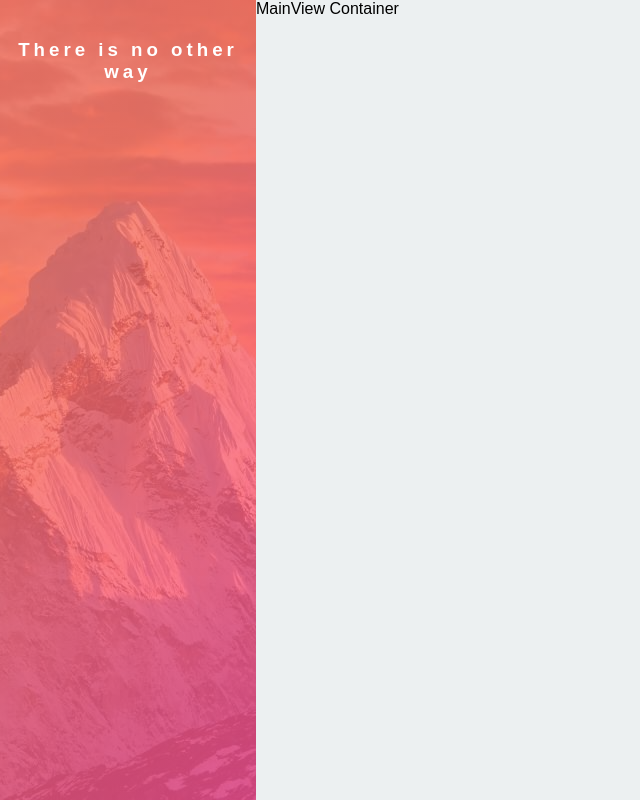
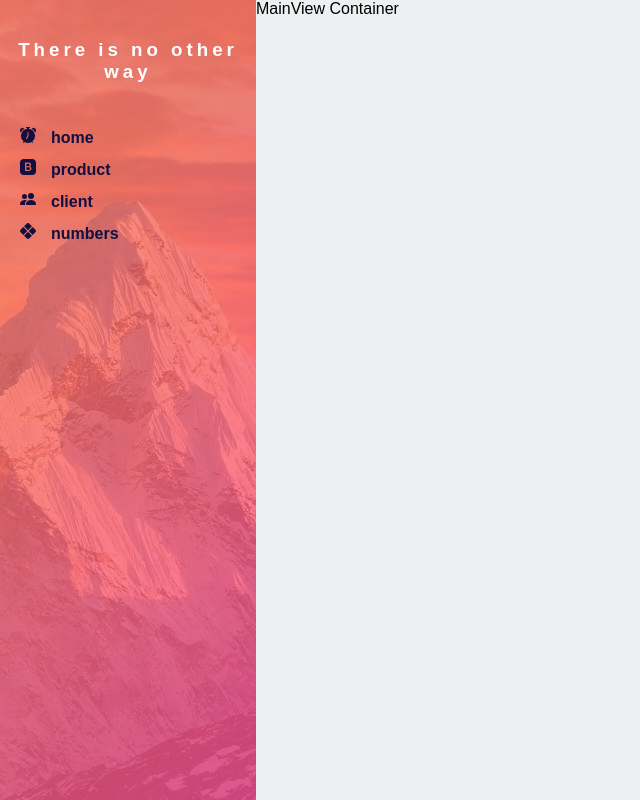
Before and after one commit to Hevertonvp/dashboard, a React (Create React App) app: page / in a window 1280 px wide. Shown: the whole page, without its empty margins (0-640 px from the left). Built offline with nearby package versions, Linux system fonts and the light colour scheme.

Commit message:
estrutura básica da sidebar criada

```diff
--- a/package.json
+++ b/package.json
@@ -10,6 +10,7 @@
     "@testing-library/user-event": "^12.8.3",
     "react": "^17.0.2",
     "react-dom": "^17.0.2",
+    "react-icons": "^4.2.0",
     "react-router-dom": "^5.2.0",
     "react-scripts": "^4.0.3",
     "web-vitals": "^1.1.1"
--- a/src/App.js
+++ b/src/App.js
@@ -2,19 +2,32 @@ import React from 'react'
 import * as s from './App.Styles'
 import Sidebar from './components/Sidebar/Sidebar'
 import MainView from './components/MainView/MainView'
+import { BsFillAlarmFill, BsFillBootstrapFill, BsFillPeopleFill, BsFillXDiamondFill } from "react-icons/bs";
 
 const App = () => {
 
   const backgroundImage = 'img/2808.jpg'
+  const menuItems = [
 
+    { name: "home", to: '/', icon: <BsFillAlarmFill/>, submenuItems: [] },
+    { name: "product", to: '/', icon: <BsFillBootstrapFill/>, submenuItems: [] },
+    { name: "client", to: '/', icon: <BsFillPeopleFill/>, submenuItems: [] },
+    {
+      name: "numbers", to: '/', icon: <BsFillXDiamondFill/>, submenuItems: [
+        { name: "sells", to: "/sells" },
+        { name: "clients range", to: "/clients" },
+        { name: "profit", to: "/profit" }
+      ]
+    },
+  ];
 
   return (
     <s.App>
       <Sidebar
         backgroundImage={backgroundImage}
         header="There is no other way"
+        menuItems={menuItems}
       />
-
       <MainView />
     </s.App>
   );
--- a/src/components/Sidebar/Sidebar.jsx
+++ b/src/components/Sidebar/Sidebar.jsx
@@ -2,11 +2,25 @@ import React from 'react'
 import * as s from './SidebarStyles'
 
 const Sidebar = props => {
-    const { backgroundImage, header } = props
-    const menuItens = ["home", "clients", "blog", "etc, etc"]
-    return (<s.SidebarContainer backgroundImage={backgroundImage}>
-        <s.SidebarHeader>{header}</s.SidebarHeader>
-    </s.SidebarContainer>
+    const {
+        backgroundImage = '',
+        header = '',
+        menuItems = []
+    } = props;
+
+    const menuItemsJSX = menuItems.map((item, index) => {
+        return (
+            <s.MenuItem key={index}>
+                <s.Icon>{item.icon}</s.Icon>
+                <s.Text>{item.name}</s.Text>   {/*tag p com uma string*/}
+            </s.MenuItem>
+        )
+    })
+    return (
+        <s.SidebarContainer backgroundImage={backgroundImage}>
+            <s.SidebarHeader>{header}</s.SidebarHeader>
+            <s.MenuItemContainer>{menuItemsJSX}</s.MenuItemContainer>
+        </s.SidebarContainer>
     )
 }
 export default Sidebar
--- a/src/components/Sidebar/SidebarStyles.jsx
+++ b/src/components/Sidebar/SidebarStyles.jsx
@@ -23,3 +23,19 @@ margin-botton: 10px;
 letter-spacing: 4px;
 color: white;
 `
+export const MenuItemContainer = styled.div`
+
+`
+export const MenuItem = styled.div`
+text-align: left;
+padding: 6px 20px;
+font-weight: 600;
+color: rgba(19, 15, 64);
+
+`
+export const Text = styled.p`
+display: inline
+`
+export const Icon = styled.span`
+margin-right: 15px;
+`
```
Also changed, not shown: 1 other file (tests, documents, lock files or other folders).
